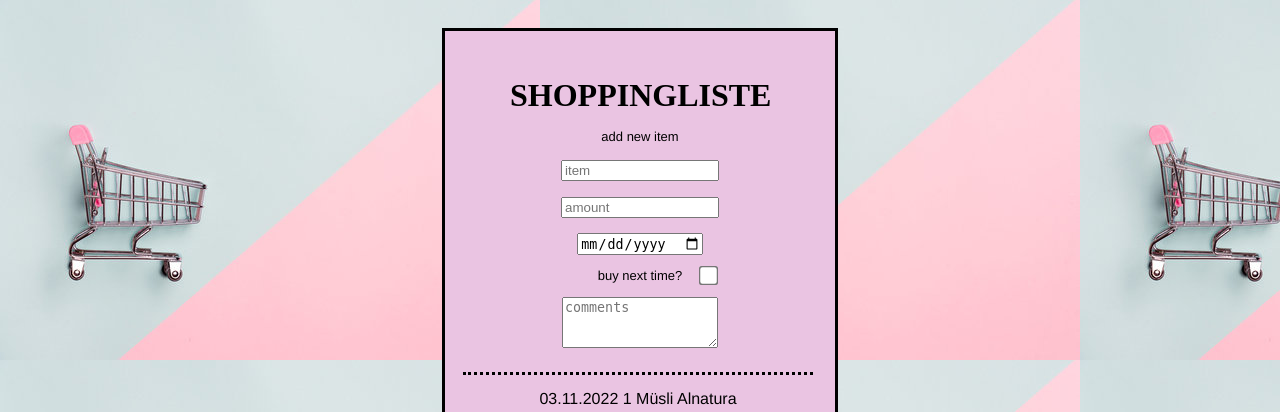
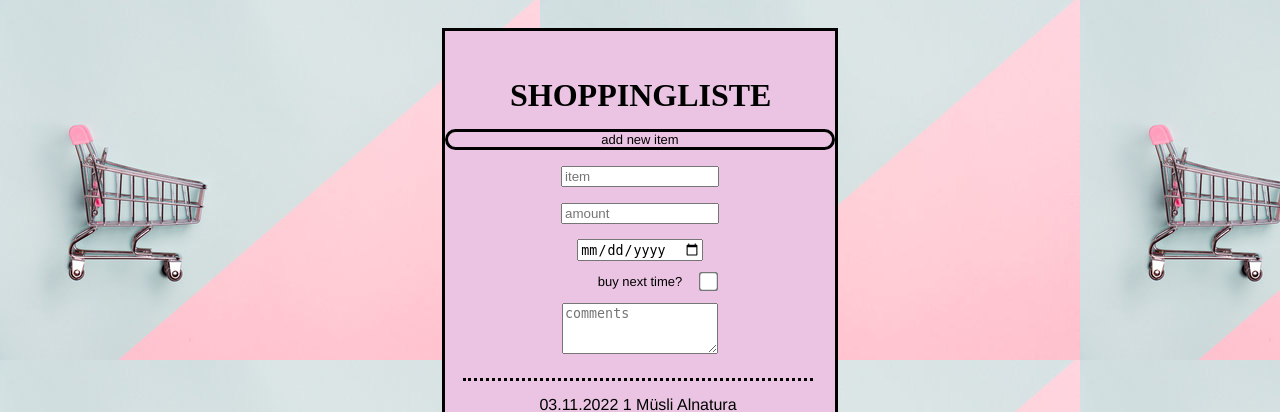
Before and after one commit to piagiovannelli/EIA2_WiSe2223, a PHP site: page /L04.html in a window 1280 px wide. Shown: the top 412 px of the page. Run offline with PHP 8.4, Linux system fonts and the light colour scheme; some libraries are stand-ins or nearby versions.

Commit message:
Update L04.css

```diff
--- a/Aufgaben/L04_Einkaufsliste_Datenstruktur/L04.css
+++ b/Aufgaben/L04_Einkaufsliste_Datenstruktur/L04.css
@@ -33,8 +33,8 @@ h2 {
     cursor: pointer;
     top: 20px;
     width: auto;
-
-
+    border-style: solid;
+    border-radius: 70px;
 
 
 }
```
